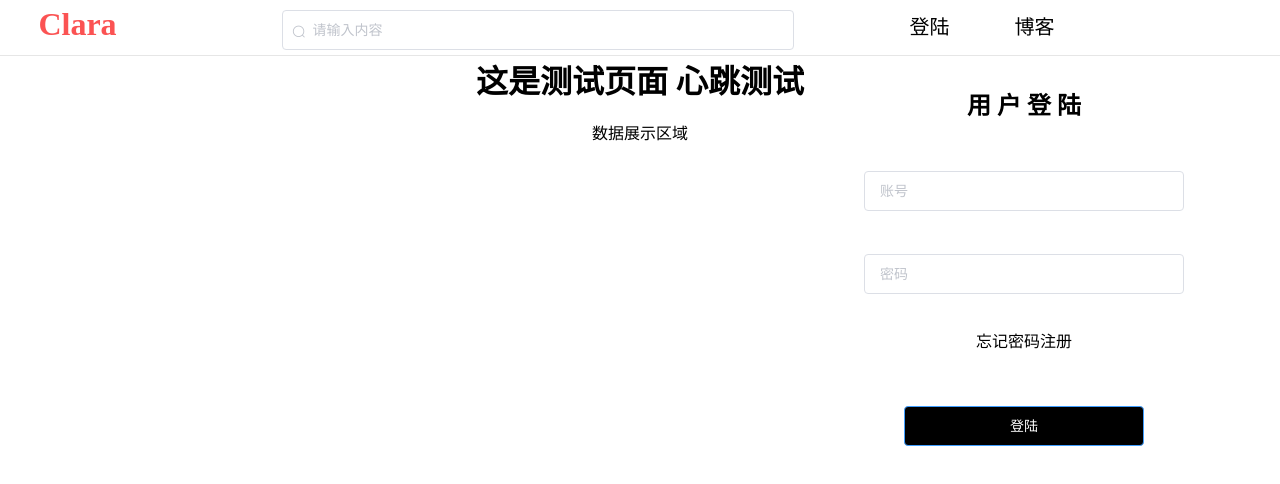
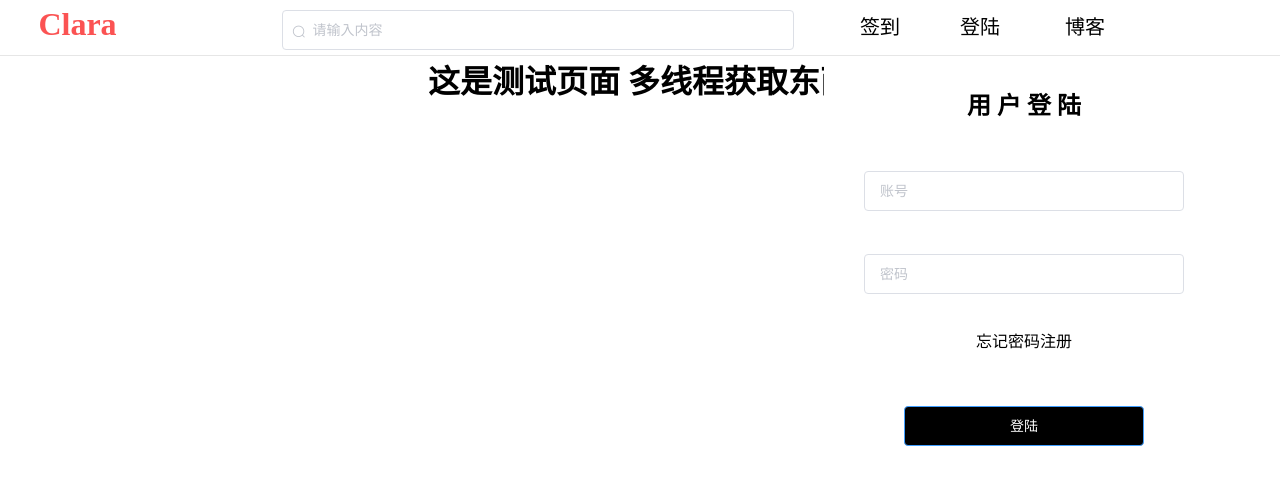
Before and after one commit to ClaraBoy/VueBlog, a Vue app: page /test in a window 1280 px wide. Shown: the top 484 px of the page. Built offline with nearby package versions, Linux system fonts and the light colour scheme; no server answers; what vue-mobile-audio would draw is missing.

Commit message:
'签到功能'

```diff
--- a/src/components/show.vue
+++ b/src/components/show.vue
@@ -2,8 +2,11 @@
 <div class="show">
   <div style=" width: 100%; display: flex; top:0">
   <top>
-    <div slot="butindexlogin" class="butindexlogin"><span style="display: inline" @click="Login">{{Loginspanshow}}
-    </span><span @click="drawer=true" style="display: inline"  >博客</span><span v-show="$store.getters.RetToken" @click="sign_out">退出登录</span></div>
+
+    <div slot="butindexlogin" class="butindexlogin">
+      <span @click="butTo()">签到</span>
+      <span style="display: inline" @click="Login">{{Loginspanshow}}
+    </span><span @click="drawer=true" style="display: inline"  >博客</span><span v-show="$store.getters.RetToken" @click="sign_out">退出</span></div>
     <div slot="Login" class="LoginCss" v-show="!$store.getters.RetToken"><Login :isLoginShowOpinion="isLoginShowOpinion"/></div>
   </top>
   </div>
@@ -54,6 +57,7 @@
 <script>
 import top from "./top";
 import Login from "./Login";
+import {demos} from "../network/request";
 require("../assets/css/style.css")
 export default {
   name: "show",
@@ -90,6 +94,28 @@ export default {
         location.reload();
       },10)
      this.$router.replace("/")
+    },
+    butTo() {
+      if (this.$store.getters.Retnickname == null && localStorage.getItem("token") == null) {
+        this.$message({
+          message: '警告,身份过期或未登录,请登陆 等待跳转中...',
+          type: 'warning'
+        });
+        setTimeout(()=>{
+          this.$router.push("/show");
+        },1000)
+      } else {
+        demos({
+          method: "post",
+          url: "/monitor?nickname="+this.$store.getters.Retnickname,
+        }).then(res => {
+          this.$message({
+            message: res.data,
+            type: 'success'
+          });
+        }).catch(err => {
+        })
+      }
     }
   },
   computed:{
@@ -135,7 +161,7 @@ export default {
   position: absolute;
 }
 .butindexlogin{
-  width: 400px;
+  width: 450px;
   height: 53px;
   display: block;
   top: 0;
--- a/src/components/test.vue
+++ b/src/components/test.vue
@@ -1,8 +1,7 @@
 <template>
 <div class="top">
-  <h1>这是测试页面 心跳测试</h1>
+  <h1>这是测试页面 多线程获取东西</h1>
   <br>
-  <div>数据展示区域</div>
   <div>
 
   </div>
@@ -10,70 +9,8 @@
 </template>
 <script>
 export default {
-name: "test",
-  data(){
-    return{
-      lockReconnect: false,//是否真正建立连接
-      timeout: 2*1000,//5秒一次心跳
-      timeoutObj: null,//心跳心跳倒计时
-      serverTimeoutObj: null,//心跳倒计时
-      timeoutnum: null,//断开 重连倒计时
-      mess:"",
-    }
-},
-  methods:{
-    initWebSocket: function () {
-      this.websock = new WebSocket("ws://localhost:9000/The_heartbeat");
-      this.websock.onopen = this.websocketonopen;
-      this.websock.onerror = this.websocketonerror;
-      this.websock.onmessage = this.websocketonmessage;
-      this.websock.onclose = this.websocketclose;
-    },
-    start(){
-      if(this.lockReconnect===true)
-      {
-        clearInterval(this.timeoutnum);
-        this.serverTimeoutObj=setInterval(()=>{
-          this.timeoutObj=setTimeout(()=>{
-            this.websocketsend("200");
-          console.log(this.mess)
-          });
-        },this.timeout)
-      }else{
-        clearInterval(this.serverTimeoutObj);
-        clearInterval(this.timeoutObj);
-        this.timeoutnum= setInterval(()=>{
-          setTimeout(this.websocketonopen,0)
-        },5000)
-      }
-    },
-    websocketonopen: function (e){
-      this.lockReconnect=true;
-      this.start();
-    },
-    websocketonerror: function (e) {
-      console.log("WebSocket连接发生错误");
-      this.websocketonopen();
-    },
-    websocketonmessage: function (e) {
-      //接收数据
-      // var da = JSON.parse(e.data);
-      this.mess=e.data.toString();
-    },
-    websocketclose: function (e) {
-      console.log("connection closed (" + e.code + ")");
-    },
-    websocketsend(Data) {
-      this.websock.send(Data);
-    },
-  },
-  created() {
-    this.initWebSocket();
-  },
-  destroyed: function () {
-    this.websocketclose();
-  },
-  mounted() {
+  name: "test",
+  methods: {
 
   }
 }
--- a/src/components/top.vue
+++ b/src/components/top.vue
@@ -54,7 +54,7 @@ export default {
   position: absolute;
   top: 0;
   background-color: Transparent;
-  right: 10%;
+  right: 8%;
   height: 49px;
   line-height: 49px;
   margin-top: 0.2%;
```
